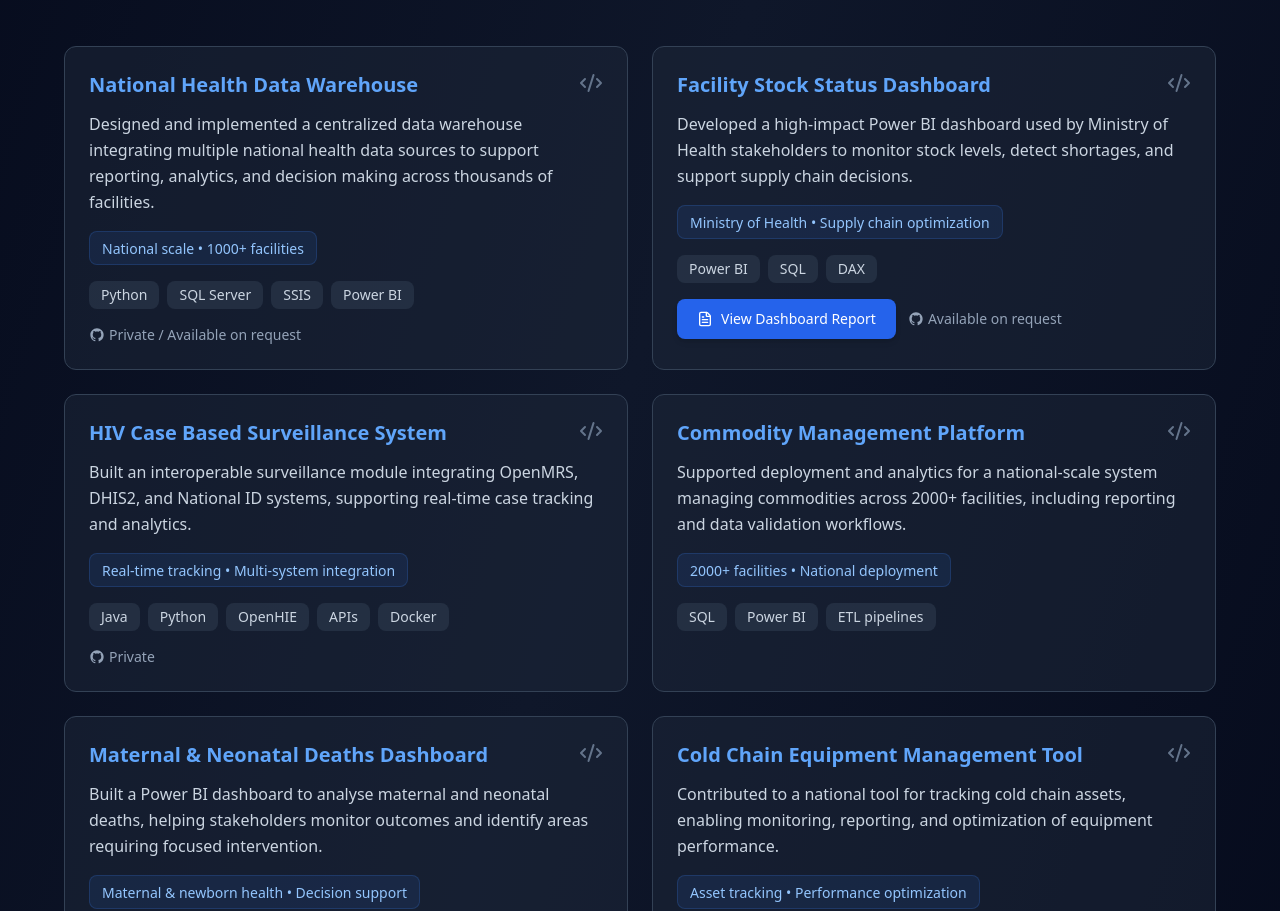
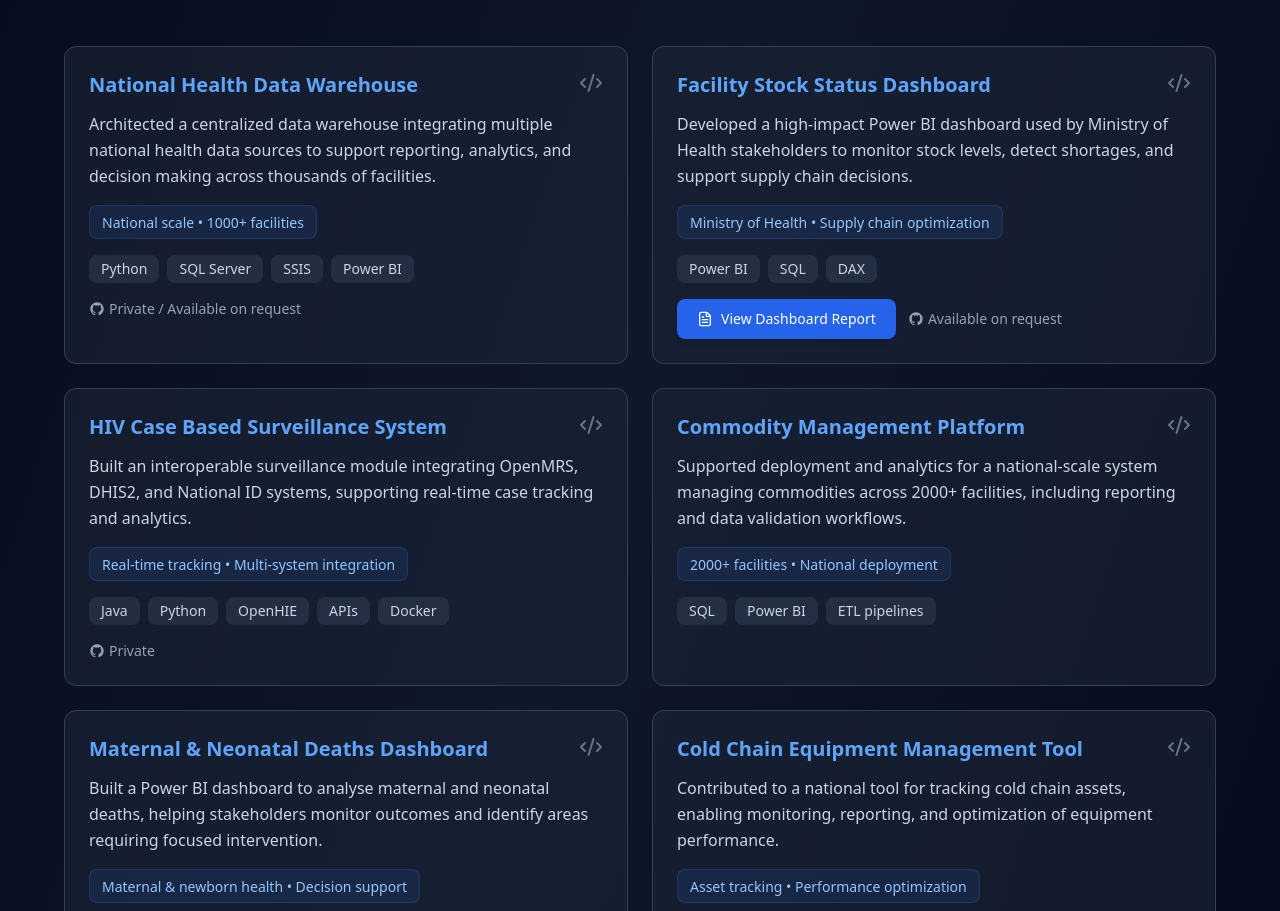
Before and after one commit to geoflen/MY-PORTFOLIO, a React (Create React App) app: page / in a window 1280 px wide. Shown: the part 1638-2549 px from the top of the page. Built offline with nearby package versions, Linux system fonts and the light colour scheme.

Commit message:
Edit NHDW narrative

```diff
--- a/src/App.js
+++ b/src/App.js
@@ -34,7 +34,7 @@ export default function Portfolio() {
   const projects = [
     {
       title: "National Health Data Warehouse",
-      description: "Designed and implemented a centralized data warehouse integrating multiple national health data sources to support reporting, analytics, and decision making across thousands of facilities.",
+      description: "Architected a centralized data warehouse integrating multiple national health data sources to support reporting, analytics, and decision making across thousands of facilities.",
       tech: ["Python", "SQL Server", "SSIS", "Power BI"],
       github: "Private / Available on request",
       category: "data-platform",
```
